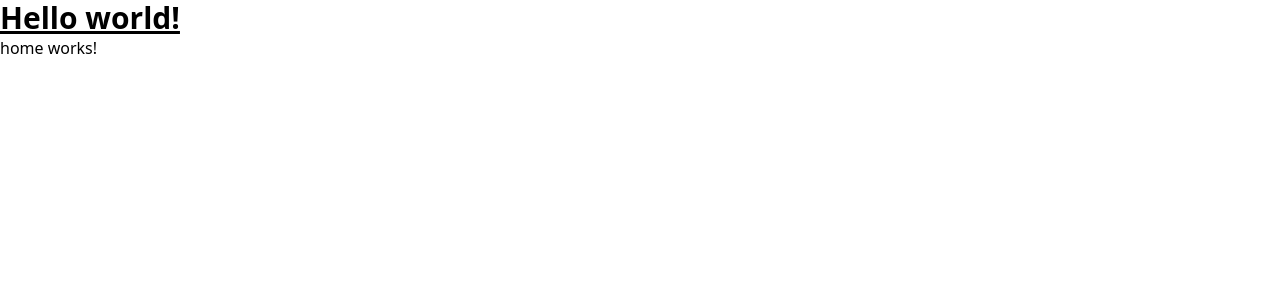
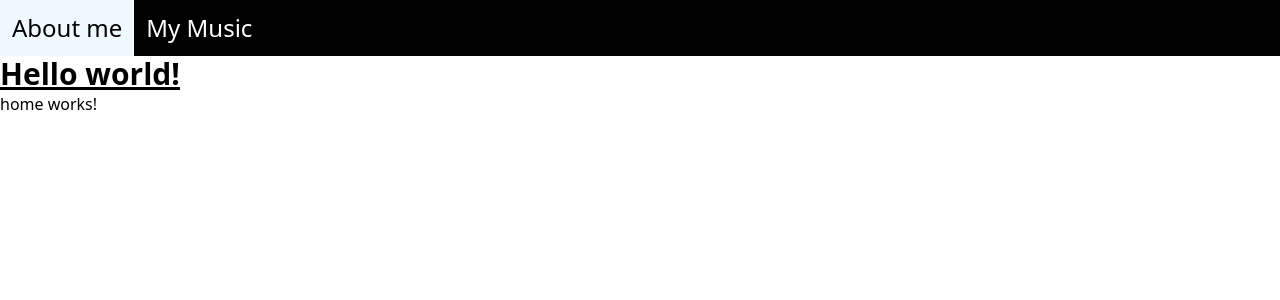
Before and after one commit to bountyface/website, an Angular app: page / in a window 1280 px wide. Shown: the top 300 px of the page. Built offline with nearby package versions, Linux system fonts and the light colour scheme.

Commit message:
feat: :sparkles: add navigation bar

```diff
--- a/src/app/app.component.html
+++ b/src/app/app.component.html
@@ -1 +1,2 @@
+<app-navigation-bar [navigationItems]="navigationItems"></app-navigation-bar>
 <router-outlet />
--- a/src/app/app.component.ts
+++ b/src/app/app.component.ts
@@ -1,13 +1,19 @@
 import { Component } from '@angular/core';
 import { RouterOutlet } from '@angular/router';
+import { INavigationItem } from './interfaces/navigation-item.model';
+import { NavigationBarComponent } from './navigation-bar/navigation-bar.component';
 
 @Component({
   selector: 'app-root',
   standalone: true,
-  imports: [RouterOutlet],
+  imports: [RouterOutlet, NavigationBarComponent],
   templateUrl: './app.component.html',
-  styleUrl: './app.component.scss'
+  styleUrl: './app.component.scss',
 })
 export class AppComponent {
-  title = 'website';
+  public navigationItems: INavigationItem[] = [
+    { label: 'About me', routerLink: '/about-me' },
+    { label: 'My Music', routerLink: '/my-music' },
+    // { label: 'Platforms', routerLink: '/platforms' },
+  ];
 }
--- /dev/null
+++ b/src/app/interfaces/navigation-item.model.ts
@@ -0,0 +1,4 @@
+export interface INavigationItem {
+  label: string;
+  routerLink: string;
+}
--- /dev/null
+++ b/src/app/navigation-bar/navigation-bar.component.html
@@ -0,0 +1,9 @@
+<div class="flex w-screen bg-black">
+  @for (item of navigationItems; track $index) {
+  <a
+    class="text-white text-2xl p-3 hover:bg-sky-50 hover:text-black"
+    [routerLink]="item.routerLink"
+    >{{ item.label }}</a
+  >
+  }
+</div>
```
Also changed, not shown: src/app/navigation-bar/navigation-bar.component.ts (added, +15 -0 lines), src/app/navigation-bar/navigation-bar.component.scss (added), 1 other file (tests, documents, lock files or other folders).
